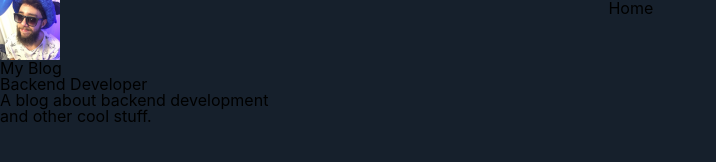
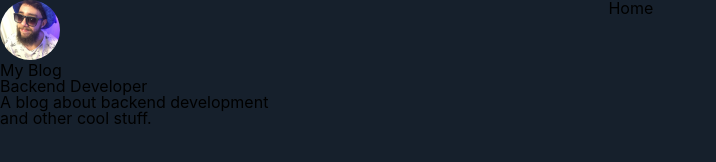
Before and after one commit to gbarros-dev-courses/my-blog-gatsby, a Gatsby site: page / in a window 1280 px wide. Shown: the whole page, without its empty margins (0-716 px from the left). Built offline with nearby package versions, Linux system fonts and the light colour scheme; Gatsby itself is replaced by a stand-in of ours.

Commit message:
styled Avatar

```diff
--- a/src/components/Avatar/index.js
+++ b/src/components/Avatar/index.js
@@ -1,6 +1,7 @@
 import React from "react"
 import { useStaticQuery, graphql } from "gatsby"
-import Img from "gatsby-image"
+
+import * as S from "./styled"
 
 const Avatar = () => {
   const { avatarImage } = useStaticQuery(
@@ -8,8 +9,8 @@
       query {
         avatarImage: file(relativePath: { eq: "foto2.JPG" }) {
           childImageSharp {
-            fluid(maxWidth: 60, maxHeight: 60) {
-              ...GatsbyImageSharpFluid_tracedSVG
+            fixed(width: 60, height: 60) {
+              ...GatsbyImageSharpFixed_tracedSVG
             }
           }
         }
@@ -17,13 +18,7 @@
     `
   )
 
-  return (
-    <Img
-      fluid={avatarImage.childImageSharp.fluid}
-      className="foo"
-      style={{ width: "60px" }}
-    />
-  )
+  return <S.AvatarWrapper fixed={avatarImage.childImageSharp.fixed} />
 }
 
 export default Avatar
--- /dev/null
+++ b/src/components/Avatar/styled.js
@@ -0,0 +1,9 @@
+import Img from "gatsby-image"
+import styled from "styled-components"
+
+export const AvatarWrapper = styled(Img)`
+  border-radius: 50%;
+  height: 3.75rem;
+  margin: auto;
+  width: 3.75rem;
+`
```
